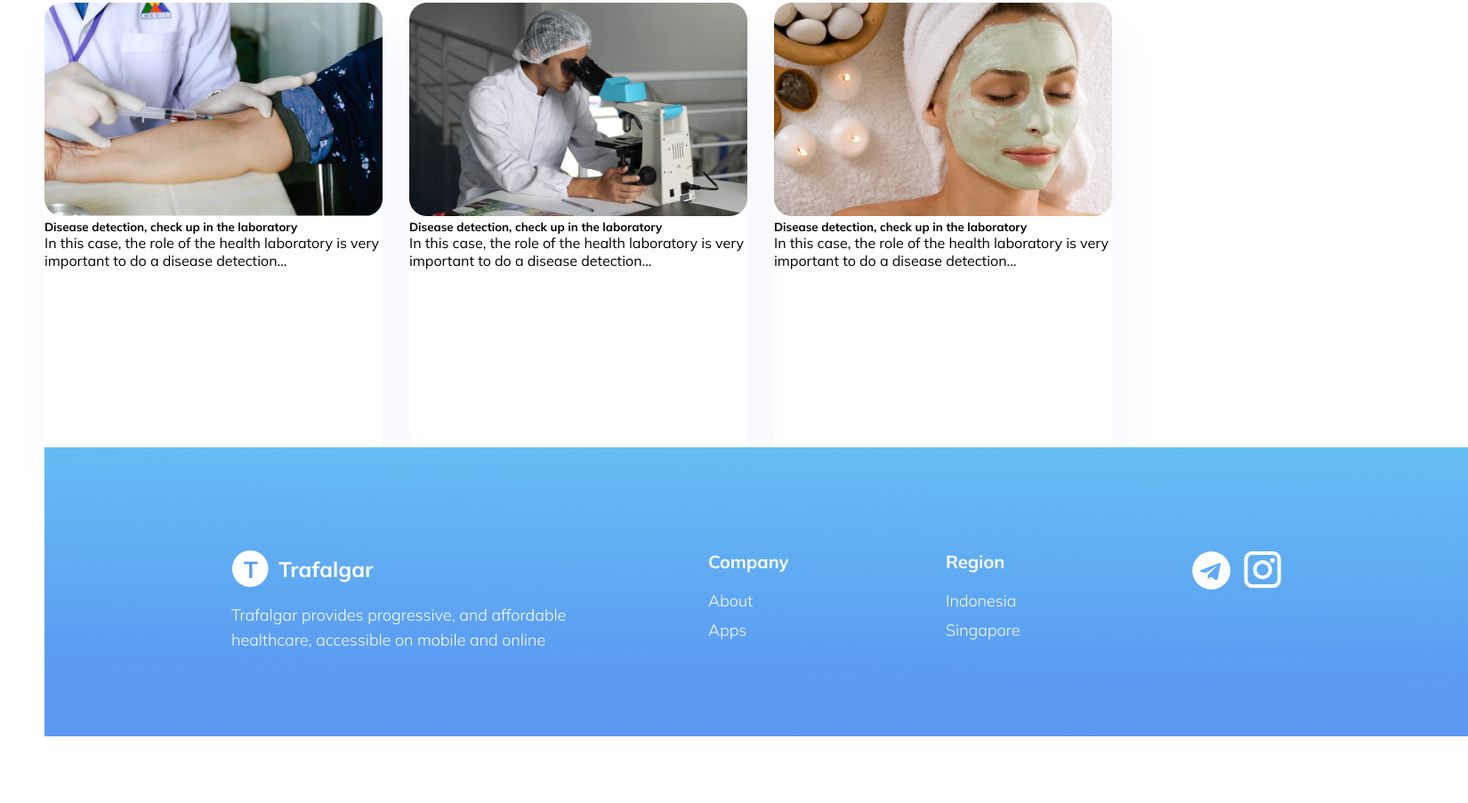
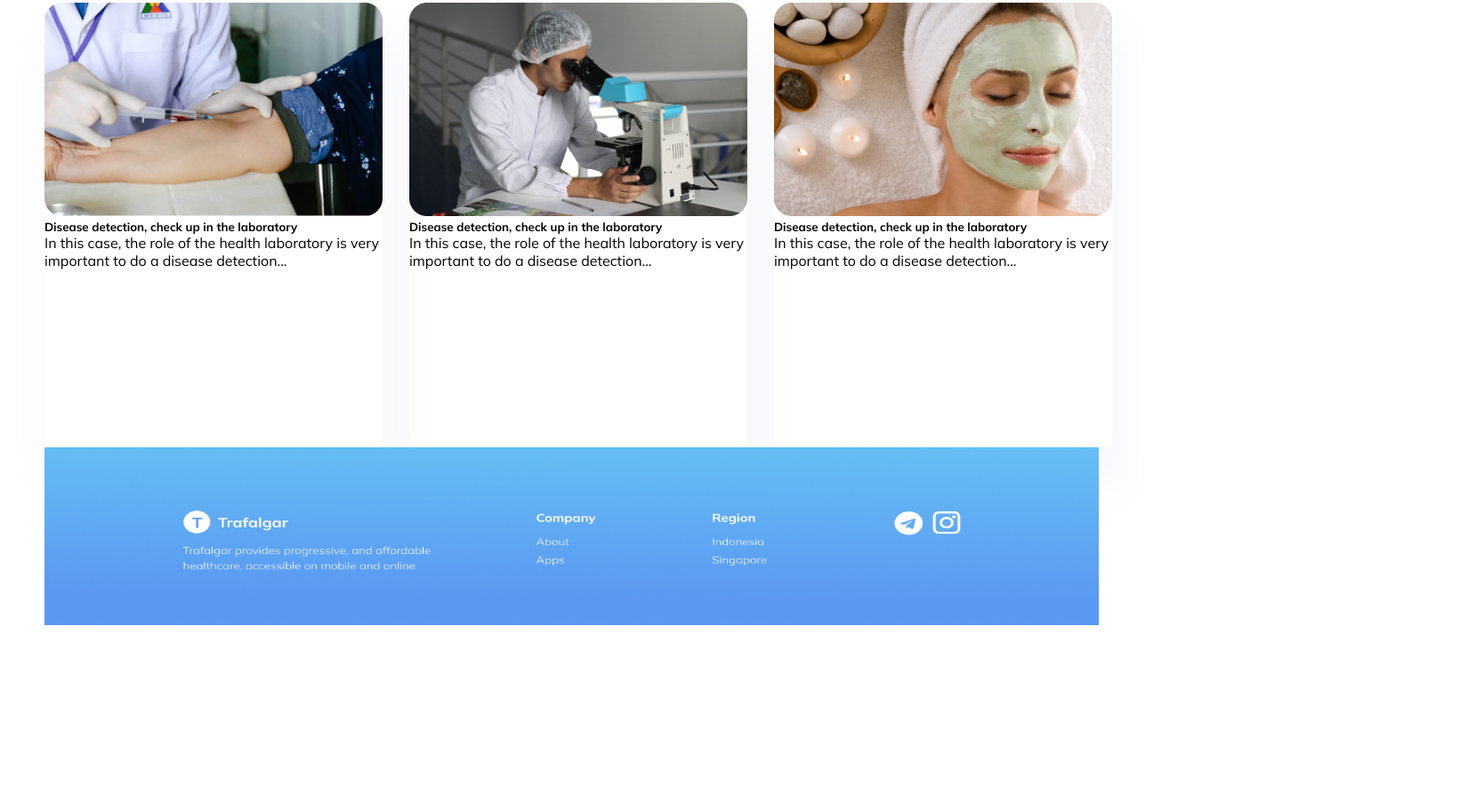
Before and after one commit to anasxonbahodirov/font-awesome, a plain HTML site: page index.html in a window 1280 px wide. Shown: the part 1862-2765 px from the top of the page at 89% size, 1650 px wide, since content can reach past the window. After the commit the page ends 2569 px from the top, so only its background shows below. Drawn offline with Linux system fonts and the light colour scheme.

Commit message:
qo'shdim yana narsa

```diff
--- a/index.html
+++ b/index.html
@@ -139,8 +139,11 @@
             </div>
         </section>
     </main>
-<footer class="container ewq">
-    <img src="./assets/images/Group 22 (1).png" alt="">
+<footer class="container">
+    <div>
+        <img class="ewq" src="./assets/images/Group 22 (1).png" alt="">
+    </div>
+
 </footer>
 
 
--- a/style.css
+++ b/style.css
@@ -192,6 +192,6 @@ height: 50px;
 
 
 .ewq{
-height:400px ;
-width:1180px;
+height: 200px;
+width: 1185px;
 }
```
